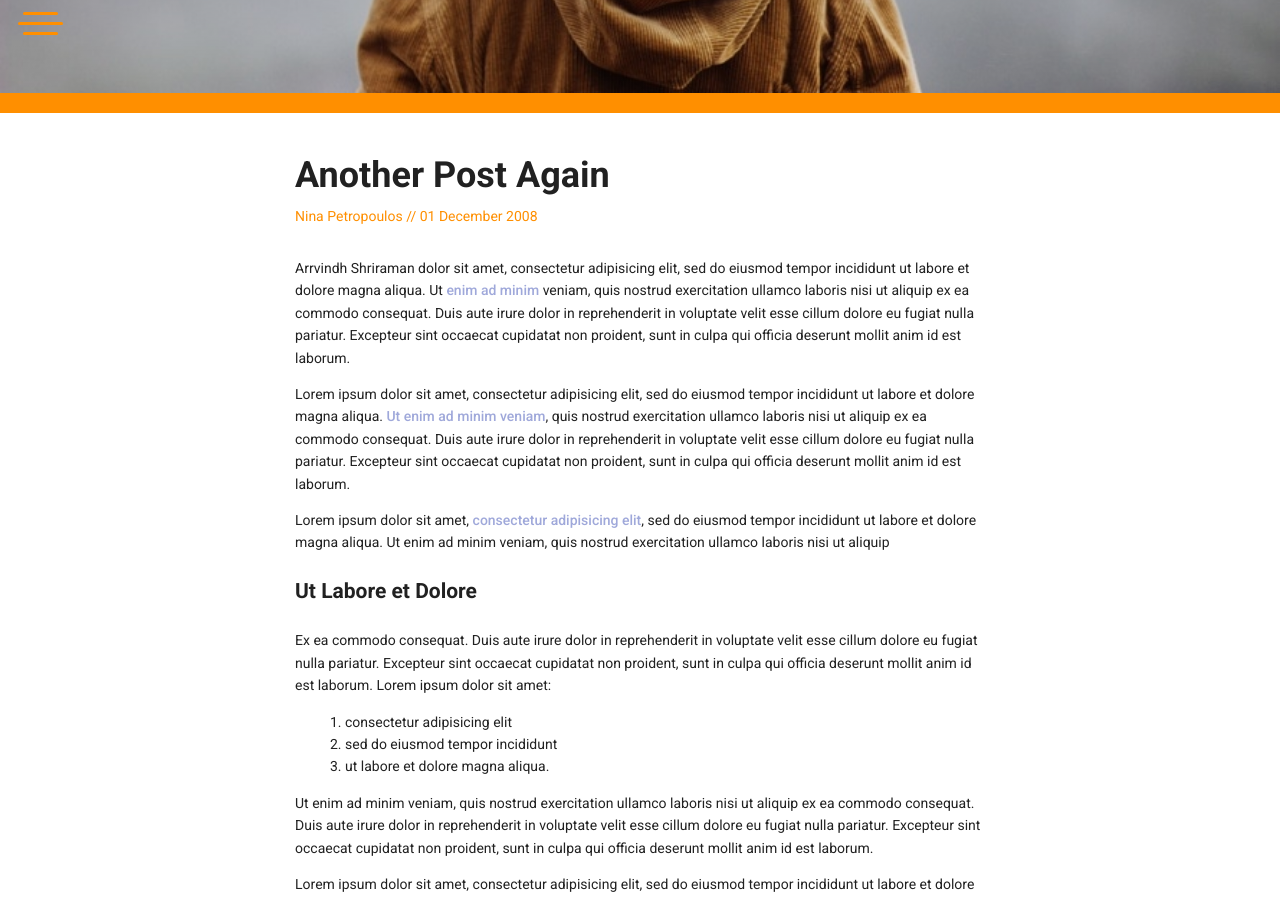
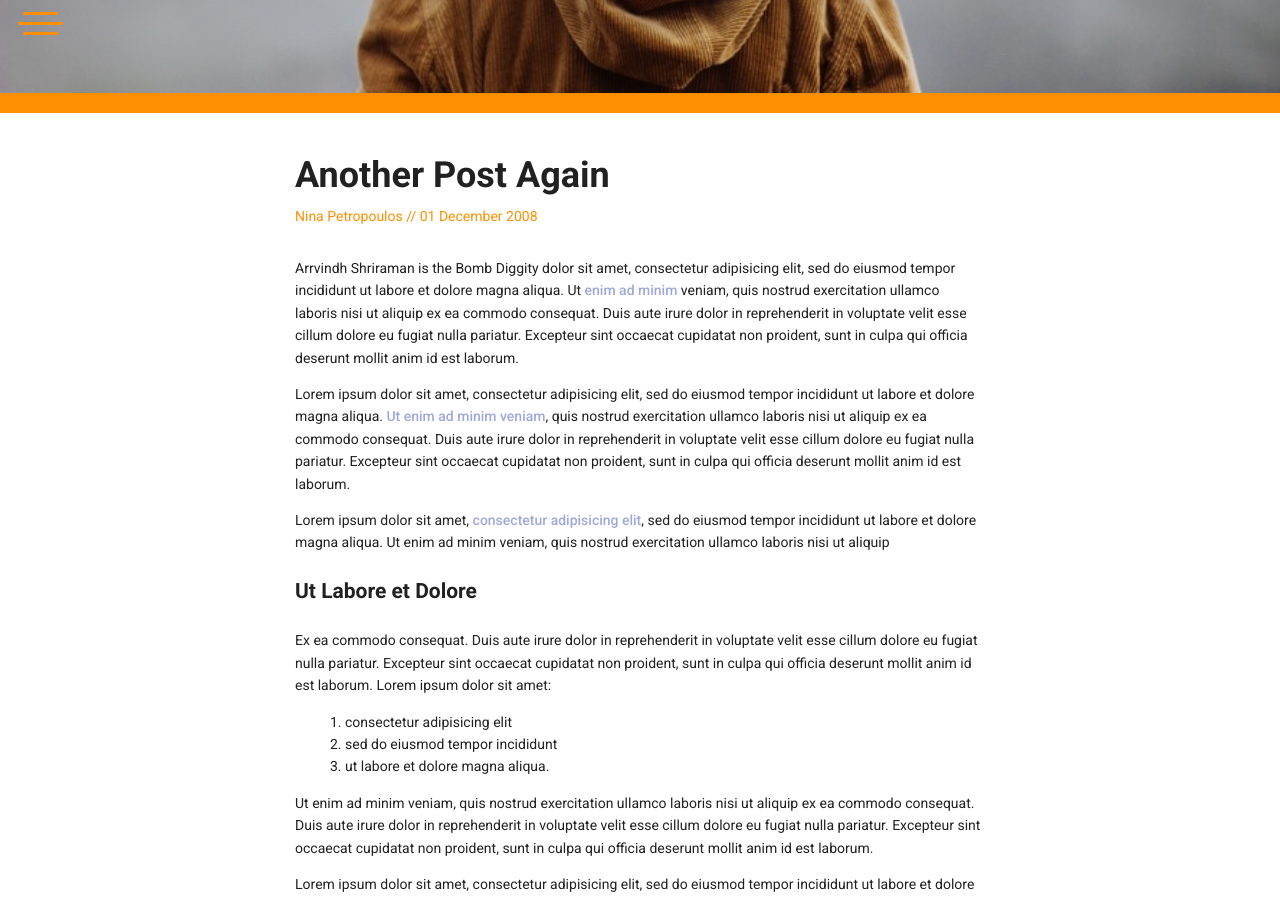
Before and after one commit to medhaskumar/medhaskumar.github.io, a Jekyll site: the page built from _posts/2008-11-31-another-post-again.markdown, in a window 1280 px wide and 900 px high, scrolled down 357 px. Built offline with Jekyll 4.4.1, drawn with Linux system fonts in a browser that asks for light colours; nearby versions of some CDN libraries; Markdown is read by kramdown in place of the engine named in the settings.

Commit message:
New diggity

```diff
--- a/_posts/2008-11-31-another-post-again.markdown
+++ b/_posts/2008-11-31-another-post-again.markdown
@@ -9,7 +9,7 @@ categories: category1
 # Information for the author block
 author: Nina Petropoulos
 ---
-Arrvindh Shriraman dolor sit amet, consectetur adipisicing elit, sed do eiusmod tempor incididunt ut labore et dolore magna aliqua. Ut [enim ad minim][link1] veniam, quis nostrud exercitation ullamco laboris nisi ut aliquip ex ea commodo consequat. Duis aute irure dolor in reprehenderit in voluptate velit esse cillum dolore eu fugiat nulla pariatur. Excepteur sint occaecat cupidatat non proident, sunt in culpa qui officia deserunt mollit anim id est laborum.
+Arrvindh Shriraman is the Bomb Diggity dolor sit amet, consectetur adipisicing elit, sed do eiusmod tempor incididunt ut labore et dolore magna aliqua. Ut [enim ad minim][link1] veniam, quis nostrud exercitation ullamco laboris nisi ut aliquip ex ea commodo consequat. Duis aute irure dolor in reprehenderit in voluptate velit esse cillum dolore eu fugiat nulla pariatur. Excepteur sint occaecat cupidatat non proident, sunt in culpa qui officia deserunt mollit anim id est laborum.
 
 Lorem ipsum dolor sit amet, consectetur adipisicing elit, sed do eiusmod tempor incididunt ut labore et dolore magna aliqua. [Ut enim ad minim veniam][link2], quis nostrud exercitation ullamco laboris nisi ut aliquip ex ea commodo consequat. Duis aute irure dolor in reprehenderit in voluptate velit esse cillum dolore eu fugiat nulla pariatur. Excepteur sint occaecat cupidatat non proident, sunt in culpa qui officia deserunt mollit anim id est laborum.
 
```
